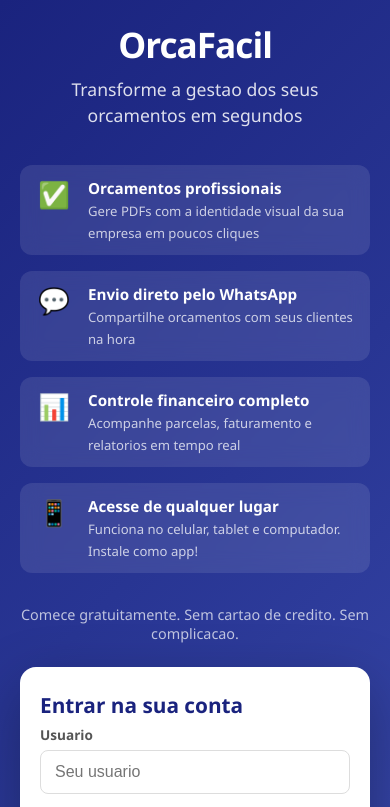
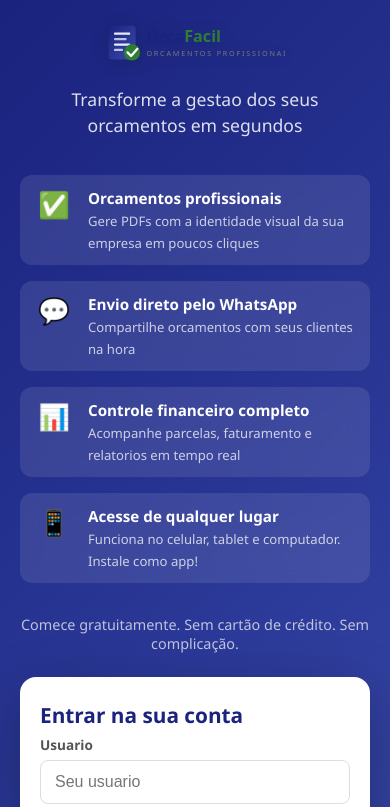
Before and after one commit to luisandremr-bit/orca-serv, a website: page public/index.html in a window 390 px wide. Shown: the top 807 px of the page. Drawn offline with nearby package versions, Linux system fonts and the light colour scheme; no server answers.

Commit message:
add logo and fix typo

```diff
--- a/public/css/style.css
+++ b/public/css/style.css
@@ -27,6 +27,13 @@ body {
 .landing-hero {
   text-align: center;
   margin-bottom: 36px;
+}
+
+.landing-logo-img {
+  width: 220px;
+  height: auto;
+  margin-bottom: 8px;
+  filter: drop-shadow(0 2px 8px rgba(0,0,0,0.15));
 }
 
 .landing-logo {
@@ -193,6 +200,13 @@ body {
   font-size: 1.4rem;
   font-weight: 700;
   letter-spacing: 1px;
+}
+
+.sidebar-logo-img {
+  width: 170px;
+  height: auto;
+  filter: brightness(0) invert(1);
+  margin-bottom: 4px;
 }
 
 .sidebar .logo small {
@@ -631,7 +645,8 @@ body {
   input, select, textarea { font-size: 16px !important; }
 
   .auth-container { max-width: 100%; }
-  .landing-logo { font-size: 2.2rem; }
+  .landing-logo-img { width: 180px; }
+  .sidebar-logo-img { width: 140px; }
   .auth-card { padding: 24px 20px; }
   .benefit-item { padding: 12px 14px; }
 }
--- a/public/index.html
+++ b/public/index.html
@@ -25,7 +25,7 @@
       <!-- LANDING PAGE -->
       <div id="auth-landing" class="auth-section active">
         <div class="landing-hero">
-          <div class="landing-logo">OrcaFacil</div>
+          <img src="logo.svg" alt="OrcaFacil" class="landing-logo-img">
           <p class="landing-tagline">Transforme a gestao dos seus orcamentos em segundos</p>
         </div>
 
@@ -49,7 +49,7 @@
         </div>
 
         <div class="landing-cta">
-          <p class="cta-text">Comece gratuitamente. Sem cartao de credito. Sem complicacao.</p>
+          <p class="cta-text">Comece gratuitamente. Sem cart&#227;o de cr&#233;dito. Sem complica&#231;&#227;o.</p>
         </div>
 
         <div class="auth-card">
@@ -127,7 +127,7 @@
 
     <aside class="sidebar" id="sidebar">
       <div class="logo">
-        <h2>OrcaFacil</h2>
+        <img src="logo.svg" alt="OrcaFacil" class="sidebar-logo-img">
         <small id="sidebarEmpresa">Minha Empresa</small>
       </div>
       <nav>
```
Also changed, not shown: public/logo.svg (added).
